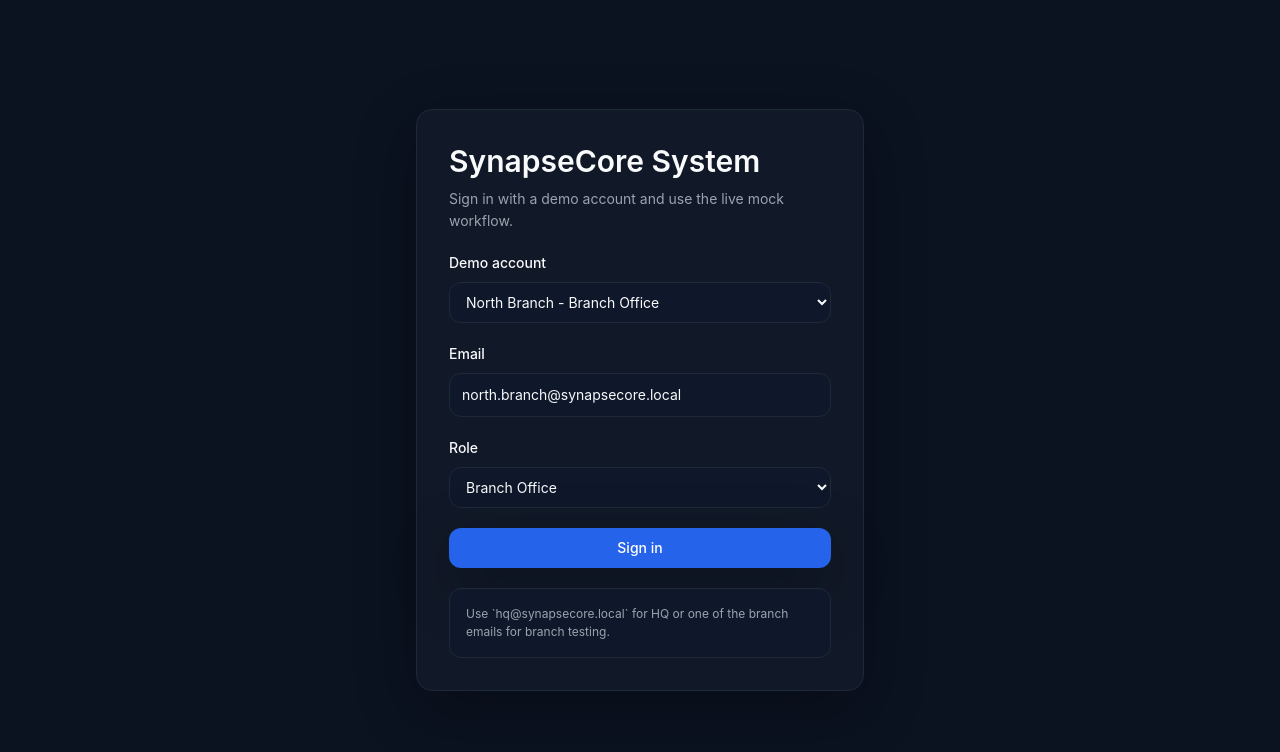
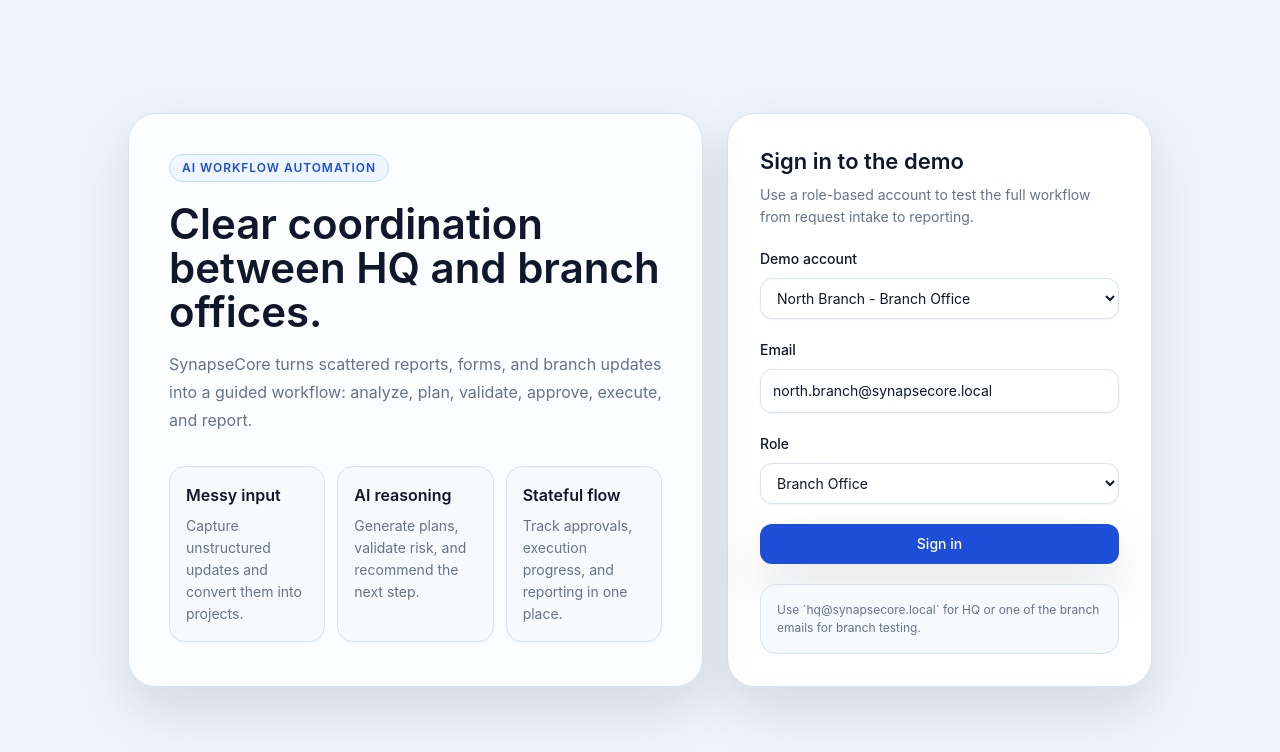
Before and after one commit to EdisonShiny/synapsecore-system, a Next.js app: page /login in a window 1280 px wide. Shown: the top 752 px of the page. Built offline with nearby package versions, Linux system fonts and the light colour scheme.

Commit message:
need to edit

```diff
--- a/app/globals.css
+++ b/app/globals.css
@@ -3,18 +3,18 @@
 @tailwind utilities;
 
 :root {
-  color-scheme: dark;
-  --page-background: #0B1220;
-  --card-background: #111827;
-  --elevated-panel: #0F172A;
-  --primary-blue: #2563EB;
-  --secondary-blue: #60A5FA;
-  --primary-text: #F9FAFB;
-  --secondary-text: #9CA3AF;
-  --border: #1F2937;
-  --success: #10B981;
-  --warning: #F59E0B;
-  --error: #EF4444;
+  color-scheme: light;
+  --page-background: #EEF4FB;
+  --card-background: #FFFFFF;
+  --elevated-panel: #F7FAFC;
+  --primary-blue: #1D4ED8;
+  --secondary-blue: #0F766E;
+  --primary-text: #0F172A;
+  --secondary-text: #64748B;
+  --border: #D7E3F1;
+  --success: #15803D;
+  --warning: #B45309;
+  --error: #B91C1C;
 }
 
 * {
@@ -23,9 +23,13 @@
 
 body {
   margin: 0;
-  background: var(--page-background);
+  min-height: 100vh;
+  background:
+    radial-gradient(circle at top left, rgba(29, 78, 216, 0.10), transparent 28%),
+    radial-gradient(circle at top right, rgba(15, 118, 110, 0.12), transparent 24%),
+    linear-gradient(180deg, #F8FBFF 0%, var(--page-background) 42%, #EAF1F9 100%);
   color: var(--primary-text);
-  font-family: Inter, Manrope, Poppins, ui-sans-serif, system-ui, sans-serif;
+  font-family: Manrope, Inter, Poppins, ui-sans-serif, system-ui, sans-serif;
 }
 
 button,
@@ -36,13 +40,13 @@
 }
 
 ::selection {
-  background: rgba(37, 99, 235, 0.45);
-  color: #F9FAFB;
+  background: rgba(29, 78, 216, 0.18);
+  color: #0F172A;
 }
 
 @layer components {
   .synapse-focus {
-    @apply focus-visible:outline-none focus-visible:ring-2 focus-visible:ring-synapse-secondary focus-visible:ring-offset-2 focus-visible:ring-offset-synapse-page;
+    @apply focus-visible:outline-none focus-visible:ring-2 focus-visible:ring-synapse-primary/35 focus-visible:ring-offset-2 focus-visible:ring-offset-synapse-page;
   }
 
   .synapse-panel {
--- a/components/app-pages/login-page.tsx
+++ b/components/app-pages/login-page.tsx
@@ -42,14 +42,39 @@
 
   return (
     <div className="grid min-h-screen place-items-center bg-synapse-page p-4">
+      <div className="grid w-full max-w-5xl gap-6 lg:grid-cols-[1.15fr_0.85fr]">
+        <section className="rounded-[28px] border border-synapse-border bg-white/80 p-8 shadow-soft backdrop-blur md:p-10">
+          <div className="inline-flex rounded-full border border-blue-200 bg-blue-50 px-3 py-1 text-meta font-semibold uppercase tracking-[0.08em] text-synapse-primary">
+            AI workflow automation
+          </div>
+          <h1 className="mt-5 max-w-xl text-[42px] font-semibold leading-[1.05] text-synapse-text">
+            Clear coordination between HQ and branch offices.
+          </h1>
+          <p className="mt-4 max-w-2xl text-[16px] leading-7 text-synapse-muted">
+            SynapseCore turns scattered reports, forms, and branch updates into a guided workflow:
+            analyze, plan, validate, approve, execute, and report.
+          </p>
+          <div className="mt-8 grid gap-3 md:grid-cols-3">
+            {[
+              { title: "Messy input", description: "Capture unstructured updates and convert them into projects." },
+              { title: "AI reasoning", description: "Generate plans, validate risk, and recommend the next step." },
+              { title: "Stateful flow", description: "Track approvals, execution progress, and reporting in one place." }
+            ].map((item) => (
+              <div key={item.title} className="rounded-2xl border border-synapse-border bg-synapse-elevated p-4 shadow-sm">
+                <p className="text-card-title text-synapse-text">{item.title}</p>
+                <p className="mt-2 text-body text-synapse-muted">{item.description}</p>
+              </div>
+            ))}
+          </div>
+        </section>
         <form
-        className="grid w-full max-w-md gap-5 rounded-2xl border border-synapse-border bg-synapse-card p-8 shadow-soft"
+          className="grid gap-5 rounded-[28px] border border-synapse-border bg-synapse-card p-8 shadow-soft"
           onSubmit={handleSubmit}
         >
           <div>
-          <h1 className="text-page-title text-synapse-text">SynapseCore System</h1>
+            <h2 className="text-section-title text-synapse-text">Sign in to the demo</h2>
             <p className="mt-2 text-body text-synapse-muted">
-            Sign in with a demo account and use the live mock workflow.
+              Use a role-based account to test the full workflow from request intake to reporting.
             </p>
           </div>
           <SelectField
@@ -84,10 +109,11 @@
           <PrimaryButton loading={loading} type="submit">
             Sign in
           </PrimaryButton>
-        <div className="rounded-xl border border-synapse-border bg-synapse-elevated p-4 text-meta text-synapse-muted">
+          <div className="rounded-2xl border border-synapse-border bg-synapse-elevated p-4 text-meta text-synapse-muted">
             Use `hq@synapsecore.local` for HQ or one of the branch emails for branch testing.
           </div>
         </form>
       </div>
+    </div>
   );
 }
--- a/components/layout/app-shell.tsx
+++ b/components/layout/app-shell.tsx
@@ -33,15 +33,17 @@
   collapsed?: boolean;
 }) {
   return (
-    <aside className={cn("hidden min-h-screen border-r border-synapse-border bg-synapse-elevated p-4 lg:block", collapsed ? "w-20" : "w-64")}>
-      <div className="mb-6 flex items-center gap-3 px-2">
-        <div className="grid h-10 w-10 place-items-center rounded-xl bg-synapse-primary text-card-title text-white">SC</div>
-        {!collapsed ? (
-          <div>
-            <p className="text-card-title text-synapse-text">SynapseCore System</p>
-            <p className="text-meta text-synapse-muted">Simple workflow demo</p>
-          </div>
-        ) : null}
+    <aside className={cn("hidden min-h-screen border-r border-synapse-border/80 bg-white/80 p-4 backdrop-blur lg:block", collapsed ? "w-20" : "w-72")}>
+      <div className="mb-6 rounded-2xl border border-synapse-border bg-synapse-elevated p-3 shadow-sm">
+        <div className="flex items-center gap-3 px-1">
+          <div className="grid h-11 w-11 place-items-center rounded-2xl bg-synapse-primary text-card-title text-white shadow-sm">SC</div>
+          {!collapsed ? (
+            <div>
+              <p className="text-card-title text-synapse-text">SynapseCore System</p>
+              <p className="text-meta text-synapse-muted">AI workflow control center</p>
+            </div>
+          ) : null}
+        </div>
       </div>
       <nav className="grid gap-2" aria-label="Primary navigation">
         {navItems.map(({ label, icon: Icon, href }) => {
@@ -51,10 +53,10 @@
               key={label}
               href={href}
               className={cn(
-                "synapse-focus flex min-h-11 items-center gap-3 rounded-xl px-3 text-left text-body transition",
+                "synapse-focus flex min-h-11 items-center gap-3 rounded-xl border px-3 text-left text-body transition",
                 selected
-                  ? "bg-synapse-primary text-white shadow-panel"
-                  : "text-synapse-muted hover:bg-synapse-card hover:text-synapse-text"
+                  ? "border-blue-200 bg-blue-50 text-synapse-primary shadow-sm"
+                  : "border-transparent text-synapse-muted hover:border-synapse-border hover:bg-synapse-card hover:text-synapse-text"
               )}
             >
               <Icon className="h-5 w-5 shrink-0" />
@@ -63,6 +65,17 @@
           );
         })}
       </nav>
+      {!collapsed ? (
+        <div className="mt-6 rounded-2xl border border-synapse-border bg-synapse-elevated p-4 shadow-sm">
+          <p className="text-meta font-semibold uppercase tracking-[0.08em] text-synapse-secondary">
+            Demo focus
+          </p>
+          <p className="mt-2 text-body text-synapse-text">Input, plan, validate, approve, execute, improve.</p>
+          <p className="mt-2 text-meta text-synapse-muted">
+            Keep the AI decision path obvious for judges and users.
+          </p>
+        </div>
+      ) : null}
     </aside>
   );
 }
@@ -77,17 +90,19 @@
   avatarInitials?: string;
 }) {
   return (
-    <header className="sticky top-0 z-30 border-b border-synapse-border bg-synapse-page/90 px-4 py-4 backdrop-blur md:px-6">
+    <header className="sticky top-0 z-30 border-b border-synapse-border/80 bg-white/80 px-4 py-4 backdrop-blur md:px-6">
       <div className="flex items-center gap-4">
-        <button className="synapse-focus rounded-xl border border-synapse-border bg-synapse-elevated p-2 text-synapse-muted hover:text-white lg:hidden" type="button" aria-label="Open navigation">
+        <button className="synapse-focus rounded-xl border border-synapse-border bg-synapse-elevated p-2 text-synapse-muted hover:text-synapse-text lg:hidden" type="button" aria-label="Open navigation">
           <Menu className="h-5 w-5" />
         </button>
         <div className="min-w-0 flex-1">
           <h1 className="truncate text-page-title text-synapse-text">{pageTitle}</h1>
-          <p className="mt-1 text-meta text-synapse-muted">Focus on the current step and move forward.</p>
+          <p className="mt-1 text-meta text-synapse-muted">
+            Clear workflow path: input, AI reasoning, validation, approval, execution, reporting.
+          </p>
         </div>
         <RoleBadge role={role} />
-        <div className="grid h-10 w-10 place-items-center rounded-full border border-synapse-border bg-synapse-card text-body font-semibold text-synapse-text">
+        <div className="grid h-10 w-10 place-items-center rounded-full border border-synapse-border bg-synapse-card text-body font-semibold text-synapse-text shadow-sm">
           {avatarInitials}
         </div>
       </div>
@@ -96,7 +111,7 @@
 }
 
 export function PageContainer({ children, className }: { children: React.ReactNode; className?: string }) {
-  return <main className={cn("mx-auto grid w-full max-w-7xl gap-6 px-4 py-6 md:px-6", className)}>{children}</main>;
+  return <main className={cn("mx-auto grid w-full max-w-7xl gap-6 px-4 py-6 md:px-6 xl:px-8", className)}>{children}</main>;
 }
 
 export function SectionBlock({
@@ -136,7 +151,7 @@
   if (!open) return null;
 
   return (
-    <aside className="hidden w-96 border-l border-synapse-border bg-synapse-elevated p-5 xl:block">
+    <aside className="hidden w-96 border-l border-synapse-border bg-white/85 p-5 backdrop-blur xl:block">
       <h2 className="mb-4 text-section-title text-synapse-text">{title}</h2>
       {children}
     </aside>
--- a/components/ui/buttons.tsx
+++ b/components/ui/buttons.tsx
@@ -26,7 +26,7 @@
     <ButtonBase
       className={cn(
         baseButton,
-        "bg-synapse-primary text-white shadow-soft hover:bg-blue-500 active:bg-blue-700",
+        "bg-synapse-primary text-white shadow-soft hover:bg-blue-700 active:bg-blue-800",
         className
       )}
       {...props}
@@ -39,7 +39,7 @@
     <ButtonBase
       className={cn(
         baseButton,
-        "border border-synapse-border bg-synapse-elevated text-synapse-text hover:border-synapse-secondary hover:text-white active:bg-synapse-card",
+        "border border-synapse-border bg-white text-synapse-text shadow-sm hover:border-synapse-primary hover:bg-synapse-elevated active:bg-slate-100",
         className
       )}
       {...props}
@@ -52,7 +52,7 @@
     <ButtonBase
       className={cn(
         baseButton,
-        "bg-synapse-error text-white hover:bg-red-500 active:bg-red-700",
+        "bg-synapse-error text-white hover:bg-red-700 active:bg-red-800",
         className
       )}
       {...props}
--- a/components/ui/forms.tsx
+++ b/components/ui/forms.tsx
@@ -5,7 +5,7 @@
 import { cn } from "@/lib/utils";
 
 const fieldBase =
-  "synapse-focus w-full rounded-xl border border-synapse-border bg-synapse-elevated px-3 py-2.5 text-body text-synapse-text placeholder:text-synapse-muted transition hover:border-slate-600 focus:border-synapse-secondary";
+  "synapse-focus w-full rounded-xl border border-synapse-border bg-white px-3 py-2.5 text-body text-synapse-text placeholder:text-synapse-muted shadow-sm transition hover:border-synapse-primary/60 focus:border-synapse-primary";
 
 type FieldFrameProps = {
   label: string;
@@ -93,7 +93,7 @@
 
 export function FileUploadBox({ label = "Upload files", hint }: { label?: string; hint?: string }) {
   return (
-    <label className="synapse-focus flex min-h-36 cursor-pointer flex-col items-center justify-center gap-3 rounded-2xl border border-dashed border-synapse-border bg-synapse-elevated px-6 py-8 text-center transition hover:border-synapse-secondary">
+    <label className="synapse-focus flex min-h-36 cursor-pointer flex-col items-center justify-center gap-3 rounded-2xl border border-dashed border-synapse-border bg-white px-6 py-8 text-center transition hover:border-synapse-primary hover:bg-synapse-elevated">
       <UploadCloud className="h-8 w-8 text-synapse-secondary" />
       <span className="text-card-title text-synapse-text">{label}</span>
       <span className="max-w-sm text-body text-synapse-muted">
@@ -106,7 +106,7 @@
 
 export function FilterBar({ children }: { children: React.ReactNode }) {
   return (
-    <div className="flex flex-col gap-3 rounded-2xl border border-synapse-border bg-synapse-elevated p-3 md:flex-row md:items-center md:justify-between">
+    <div className="flex flex-col gap-3 rounded-2xl border border-synapse-border bg-white p-3 shadow-sm md:flex-row md:items-center md:justify-between">
       {children}
     </div>
   );
```
Also changed, not shown: components/app-pages/dashboard-page.tsx (+30 -1 lines), components/app-pages/ui.tsx (+8 -5 lines), components/states/states.tsx (+6 -6 lines), components/ui/badges.tsx (+5 -5 lines), components/ui/feedback.tsx (+7 -7 lines), tailwind.config.ts (+14 -14 lines). Lines whose indentation alone changed are shown as unchanged.
